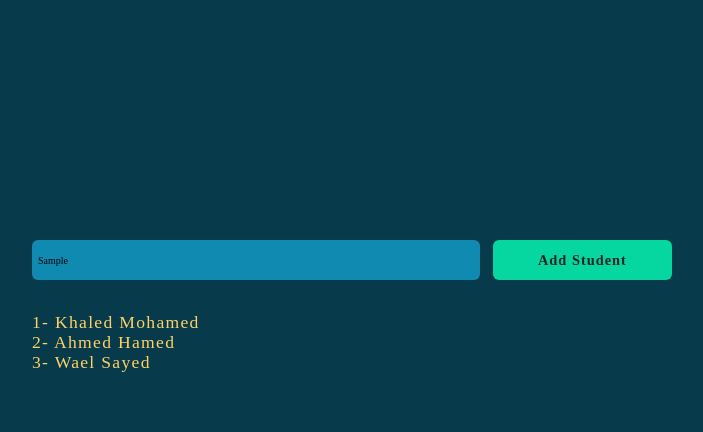
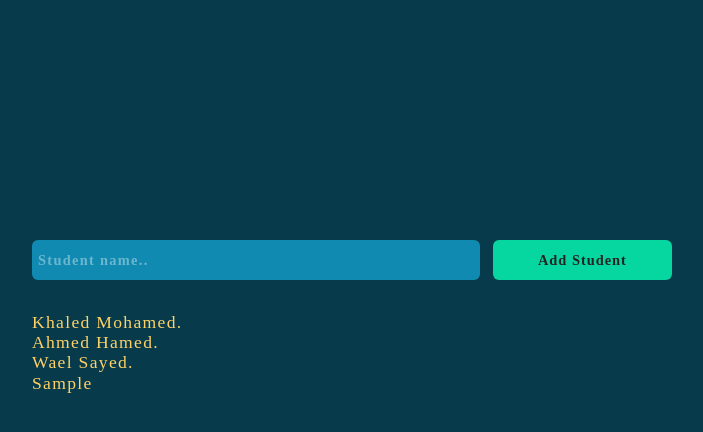
Before and after one commit to krypton225/Simple-Class, a plain HTML site: page index.html in a window 1280 px wide. Both pictures are taken after typing "Sample" into the empty fields and a click on the input "add student". Shown: the whole page, without its empty margins (288-991 px from the left). Drawn offline with Linux system fonts and the light colour scheme.

Commit message:
ADD click (e) to button

```diff
--- a/css/style.css
+++ b/css/style.css
@@ -53,6 +53,8 @@ body {
   width: 70%;
   height: 2.5rem;
   padding: 5px 6px;
+  font-size: 1rem;
+  font-weight: bold;
   outline: none;
   border: none;
   border-radius: 6px;
--- a/js/script.js
+++ b/js/script.js
@@ -9,8 +9,35 @@ let students = [
 ];
 
 // When load the window, print in the screen all data name of the students[].
+function designUI(stdsNames) {
+  students.forEach(function (items) {
+    containerBody.innerHTML += `${items.studentName}. <br>`;
+  });
+}
+
 window.onload = () => {
-  for (let i = 0, j = 1; i < students.length; i++, j++) {
-    containerBody.innerHTML += `${j}- ${students[i].studentName} <br>`;
+  designUI(students);
+};
+
+console.log(students);
+
+// When input is recived a student name.
+mySubmit.addEventListener("click", () => {
+  if (myInput.value == "") {
+    alert("Please, Enter the student name!");
+  } else {
+    let lastID = students.length ? students[students.length - 1].id : 1;
+
+    students.push({
+      id: ++lastID,
+      studentName: myInput.value,
+      studentClass: "1/2",
+    });
+
+    containerBody.innerHTML += `${
+      students[students.length - 1].studentName
+    } <br>`;
+
+    myInput.value = "";
   }
-};
+});
```
